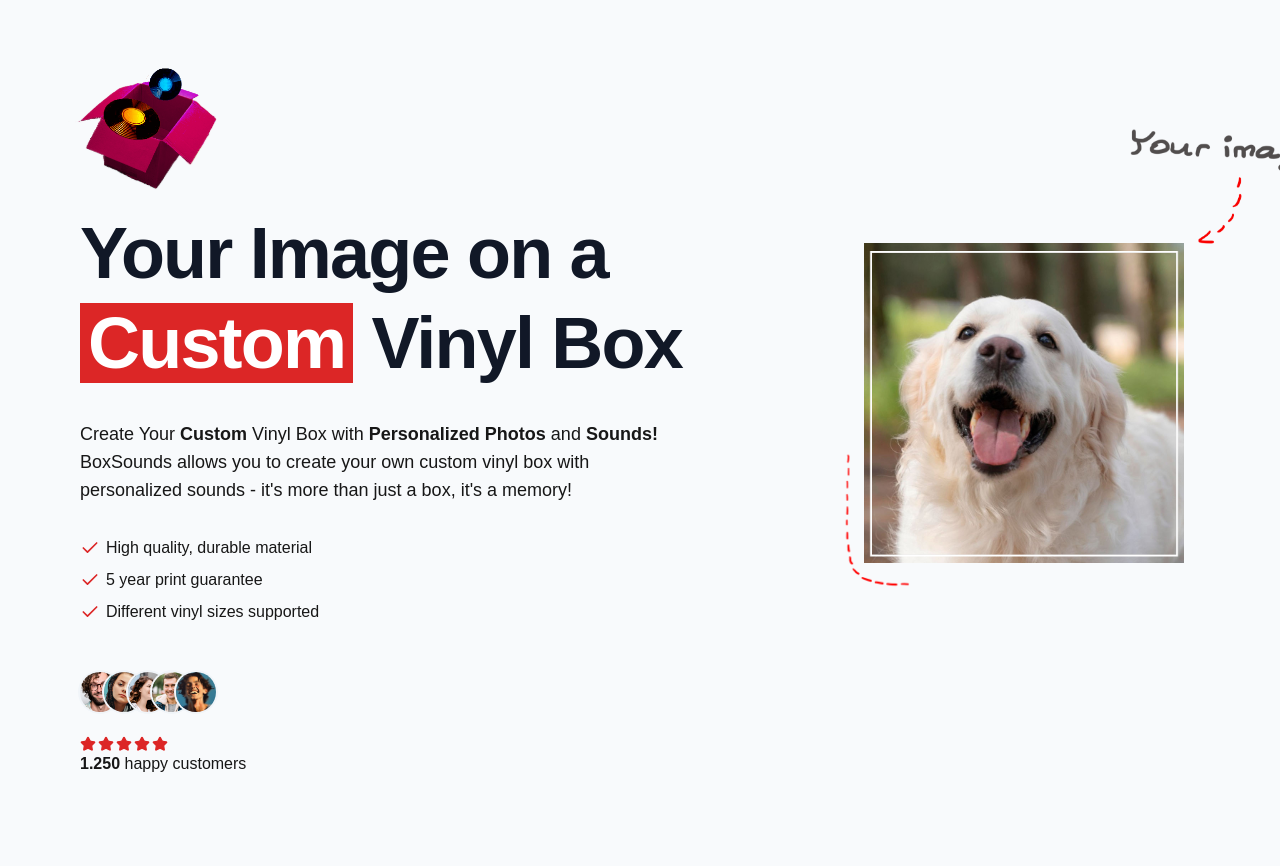
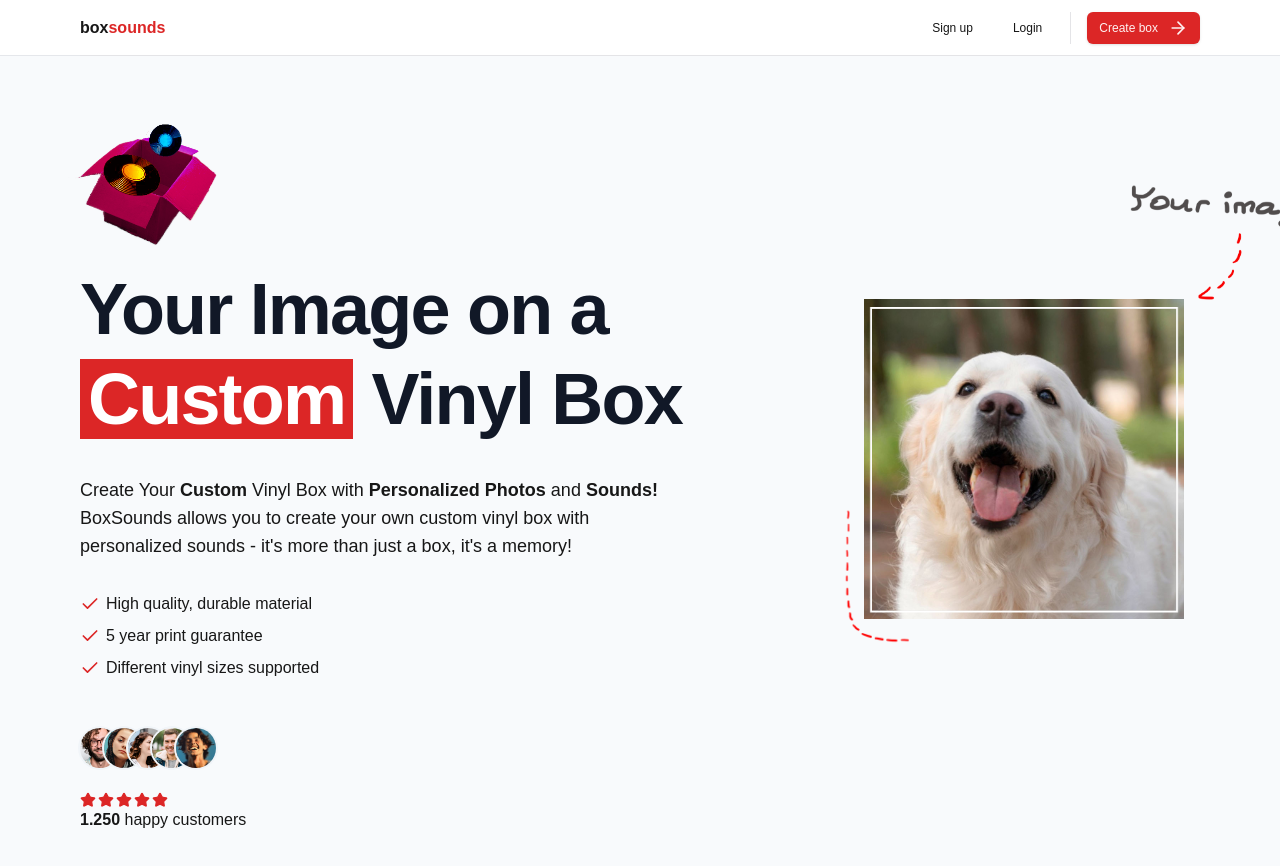
Before and after one commit to Klus3kk/boxsounds, a Next.js app in the folder boxsounds/: page / in a window 1280 px wide. Shown: the top 866 px of the page. Built offline with nearby package versions, Linux system fonts and the light colour scheme.

Commit message:
NavBar created, changed the theme of the site.

```diff
--- a/boxsounds/package.json
+++ b/boxsounds/package.json
@@ -10,6 +10,7 @@
   },
   "dependencies": {
     "@radix-ui/react-icons": "^1.3.0",
+    "@radix-ui/react-slot": "^1.1.0",
     "class-variance-authority": "^0.7.0",
     "clsx": "^2.1.1",
     "lucide-react": "^0.445.0",
--- a/boxsounds/src/app/globals.css
+++ b/boxsounds/src/app/globals.css
@@ -26,54 +26,57 @@ body {
   }
 }
 
+
+/* THEME */
 @layer base {
   :root {
     --background: 0 0% 100%;
-    --foreground: 240 10% 3.9%;
+    --foreground: 0 0% 3.9%;
     --card: 0 0% 100%;
-    --card-foreground: 240 10% 3.9%;
+    --card-foreground: 0 0% 3.9%;
     --popover: 0 0% 100%;
-    --popover-foreground: 240 10% 3.9%;
-    --primary: 240 5.9% 10%;
-    --primary-foreground: 0 0% 98%;
-    --secondary: 240 4.8% 95.9%;
-    --secondary-foreground: 240 5.9% 10%;
-    --muted: 240 4.8% 95.9%;
-    --muted-foreground: 240 3.8% 46.1%;
-    --accent: 240 4.8% 95.9%;
-    --accent-foreground: 240 5.9% 10%;
+    --popover-foreground: 0 0% 3.9%;
+    --primary: 0 72.2% 50.6%;
+    --primary-foreground: 0 85.7% 97.3%;
+    --secondary: 0 0% 96.1%;
+    --secondary-foreground: 0 0% 9%;
+    --muted: 0 0% 96.1%;
+    --muted-foreground: 0 0% 45.1%;
+    --accent: 0 0% 96.1%;
+    --accent-foreground: 0 0% 9%;
     --destructive: 0 84.2% 60.2%;
     --destructive-foreground: 0 0% 98%;
-    --border: 240 5.9% 90%;
-    --input: 240 5.9% 90%;
-    --ring: 240 10% 3.9%;
+    --border: 0 0% 89.8%;
+    --input: 0 0% 89.8%;
+    --ring: 0 72.2% 50.6%;
+    --radius: 0.5rem;
     --chart-1: 12 76% 61%;
     --chart-2: 173 58% 39%;
     --chart-3: 197 37% 24%;
     --chart-4: 43 74% 66%;
     --chart-5: 27 87% 67%;
-    --radius: 0.5rem;
   }
+
   .dark {
-    --background: 240 10% 3.9%;
+    --background: 0 0% 3.9%;
     --foreground: 0 0% 98%;
-    --card: 240 10% 3.9%;
+    --card: 0 0% 3.9%;
     --card-foreground: 0 0% 98%;
-    --popover: 240 10% 3.9%;
+    --popover: 0 0% 3.9%;
     --popover-foreground: 0 0% 98%;
-    --primary: 0 0% 98%;
-    --primary-foreground: 240 5.9% 10%;
-    --secondary: 240 3.7% 15.9%;
+    --primary: 0 72.2% 50.6%;
+    --primary-foreground: 0 85.7% 97.3%;
+    --secondary: 0 0% 14.9%;
     --secondary-foreground: 0 0% 98%;
-    --muted: 240 3.7% 15.9%;
-    --muted-foreground: 240 5% 64.9%;
-    --accent: 240 3.7% 15.9%;
+    --muted: 0 0% 14.9%;
+    --muted-foreground: 0 0% 63.9%;
+    --accent: 0 0% 14.9%;
     --accent-foreground: 0 0% 98%;
     --destructive: 0 62.8% 30.6%;
     --destructive-foreground: 0 0% 98%;
-    --border: 240 3.7% 15.9%;
-    --input: 240 3.7% 15.9%;
-    --ring: 240 4.9% 83.9%;
+    --border: 0 0% 14.9%;
+    --input: 0 0% 14.9%;
+    --ring: 0 72.2% 50.6%;
     --chart-1: 220 70% 50%;
     --chart-2: 160 60% 45%;
     --chart-3: 30 80% 55%;
@@ -81,6 +84,8 @@ body {
     --chart-5: 340 75% 55%;
   }
 }
+
+
 
 @layer base {
   * {
--- a/boxsounds/src/app/layout.tsx
+++ b/boxsounds/src/app/layout.tsx
@@ -1,6 +1,7 @@
 import type { Metadata } from "next";
 import localFont from "next/font/local";
 import "./globals.css";
+import Navbar from "@/components/Navbar";
 
 const geistSans = localFont({
   src: "./fonts/GeistVF.woff",
@@ -14,8 +15,8 @@ const geistMono = localFont({
 });
 
 export const metadata: Metadata = {
-  title: "Create Next App",
-  description: "Generated by create next app",
+  title: "BoxSounds",
+  description: "A website for creating your own vinyls!",
 };
 
 export default function RootLayout({
@@ -25,10 +26,8 @@ export default function RootLayout({
 }>) {
   return (
     <html lang="en">
-      <body
-        className={`${geistSans.variable} ${geistMono.variable} antialiased`}
-      >
-        {children}
+      <body className={`${geistSans.variable} ${geistMono.variable} antialiased`}>
+        <Navbar />{children}
       </body>
     </html>
   );
--- /dev/null
+++ b/boxsounds/src/components/Navbar.tsx
@@ -0,0 +1,72 @@
+import Link from "next/link"
+import MaxWidthWrapper from "./MaxWidthWrapper"
+import { buttonVariants } from "./ui/button"
+import { ArrowRight } from "lucide-react"
+
+const Navbar = () => {
+    const user = undefined
+    const isAdmin = false
+    return (
+        <nav className="sticky z-[100] h-14 inset-x-0 top-0 w-full border-b border-gray-200 bg-white/75 backdrop-blur-lg transition-all">
+            <MaxWidthWrapper>
+                <div className="flex h-14 items-center justify-between border-b border-zinc-200">
+                    <Link href='/' className="flex z-40 font-semibold">
+                        box<span className="text-red-600">sounds</span>
+                    </Link>
+
+                    <div className="h-full flex items-center space-x-4">
+                        {user ? (
+                            <>
+                                <Link href='/api/auth/logout' className={buttonVariants({
+                                    size: 'sm',
+                                    variant: 'ghost',
+                                })}>
+                                    Sign out
+                                </Link>
+                                {isAdmin ? <Link href='/api/auth/logout' className={buttonVariants({
+                                    size: 'sm',
+                                    variant: 'ghost',
+                                })}>
+                                    Dashboard 🥏
+                                </Link> : null}
+                                <Link href='/configure/upload' className={buttonVariants({
+                                    size: 'sm',
+                                    className: "hidden sm:flex items-center gap-1",
+                                })}>
+                                    Create box
+                                    <ArrowRight className="ml-1.5 h-5 w-5"/>
+                                </Link>
+                            </>
+                        ) : (
+                            <>
+                                <Link href='/api/auth/register' className={buttonVariants({
+                                    size: 'sm',
+                                    variant: 'ghost',
+                                })}>
+                                    Sign up
+                                </Link>
+                                <Link href='/api/auth/login' className={buttonVariants({
+                                    size: 'sm',
+                                    variant: 'ghost',
+                                })}>
+                                    Login
+                                </Link>
+                                <div className="h-8 w-px bg-zinc-200 hidden sm:block"/>
+
+                                <Link href='/configure/upload' className={buttonVariants({
+                                    size: 'sm',
+                                    className: "hidden sm:flex items-center gap-1",
+                                })}>
+                                    Create box
+                                    <ArrowRight className="ml-1.5 h-5 w-5"/>
+                                </Link>
+                            </>
+                        )}
+                    </div>
+                </div>
+            </MaxWidthWrapper>
+        </nav>
+    )
+}
+
+export default Navbar
--- /dev/null
+++ b/boxsounds/src/components/ui/button.tsx
@@ -0,0 +1,57 @@
+import * as React from "react"
+import { Slot } from "@radix-ui/react-slot"
+import { cva, type VariantProps } from "class-variance-authority"
+
+import { cn } from "@/lib/utils"
+
+const buttonVariants = cva(
+  "inline-flex items-center justify-center whitespace-nowrap rounded-md text-sm font-medium transition-colors focus-visible:outline-none focus-visible:ring-1 focus-visible:ring-ring disabled:pointer-events-none disabled:opacity-50",
+  {
+    variants: {
+      variant: {
+        default:
+          "bg-primary text-primary-foreground shadow hover:bg-primary/90",
+        destructive:
+          "bg-destructive text-destructive-foreground shadow-sm hover:bg-destructive/90",
+        outline:
+          "border border-input bg-background shadow-sm hover:bg-accent hover:text-accent-foreground",
+        secondary:
+          "bg-secondary text-secondary-foreground shadow-sm hover:bg-secondary/80",
+        ghost: "hover:bg-accent hover:text-accent-foreground",
+        link: "text-primary underline-offset-4 hover:underline",
+      },
+      size: {
+        default: "h-9 px-4 py-2",
+        sm: "h-8 rounded-md px-3 text-xs",
+        lg: "h-10 rounded-md px-8",
+        icon: "h-9 w-9",
+      },
+    },
+    defaultVariants: {
+      variant: "default",
+      size: "default",
+    },
+  }
+)
+
+export interface ButtonProps
+  extends React.ButtonHTMLAttributes<HTMLButtonElement>,
+    VariantProps<typeof buttonVariants> {
+  asChild?: boolean
+}
+
+const Button = React.forwardRef<HTMLButtonElement, ButtonProps>(
+  ({ className, variant, size, asChild = false, ...props }, ref) => {
+    const Comp = asChild ? Slot : "button"
+    return (
+      <Comp
+        className={cn(buttonVariants({ variant, size, className }))}
+        ref={ref}
+        {...props}
+      />
+    )
+  }
+)
+Button.displayName = "Button"
+
+export { Button, buttonVariants }
```
Also changed, not shown: 2 other files (tests, documents, lock files or other folders).
